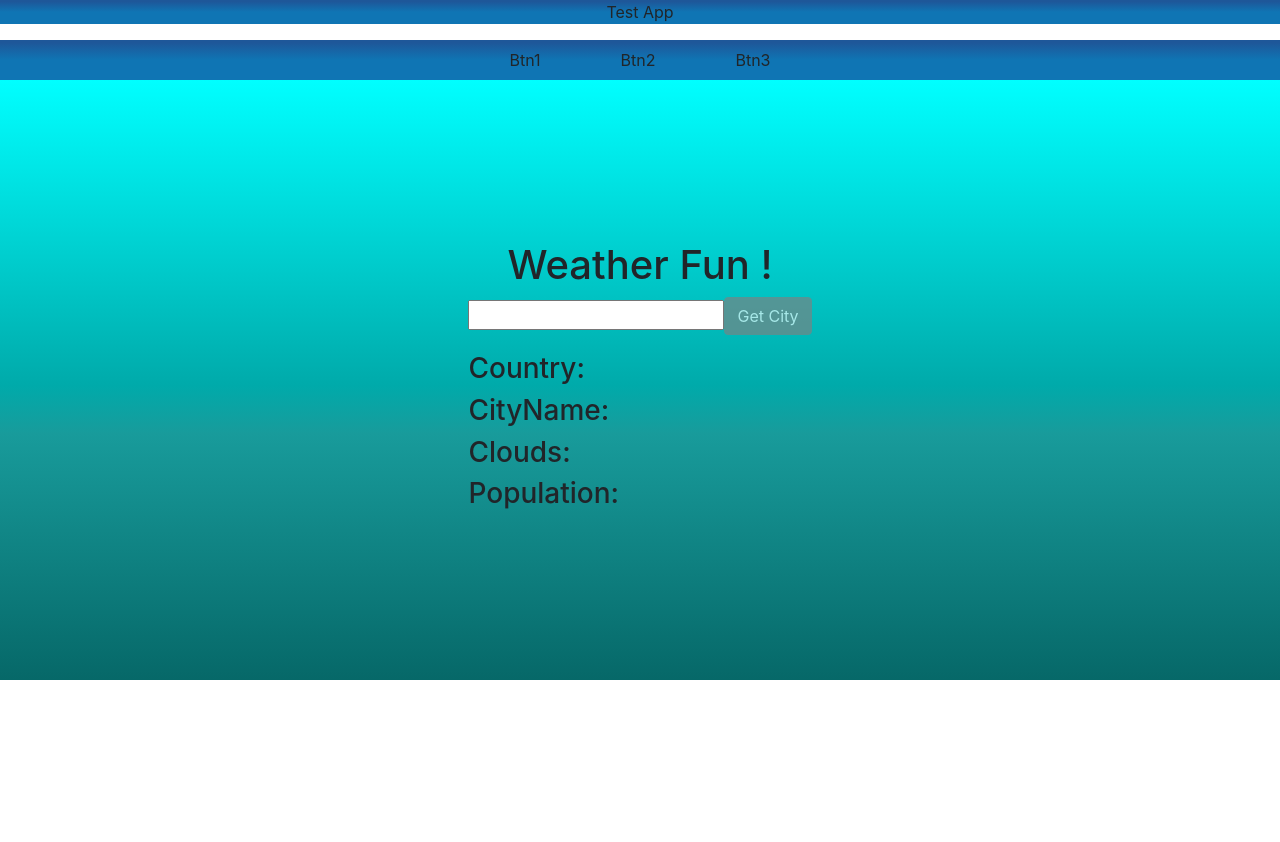
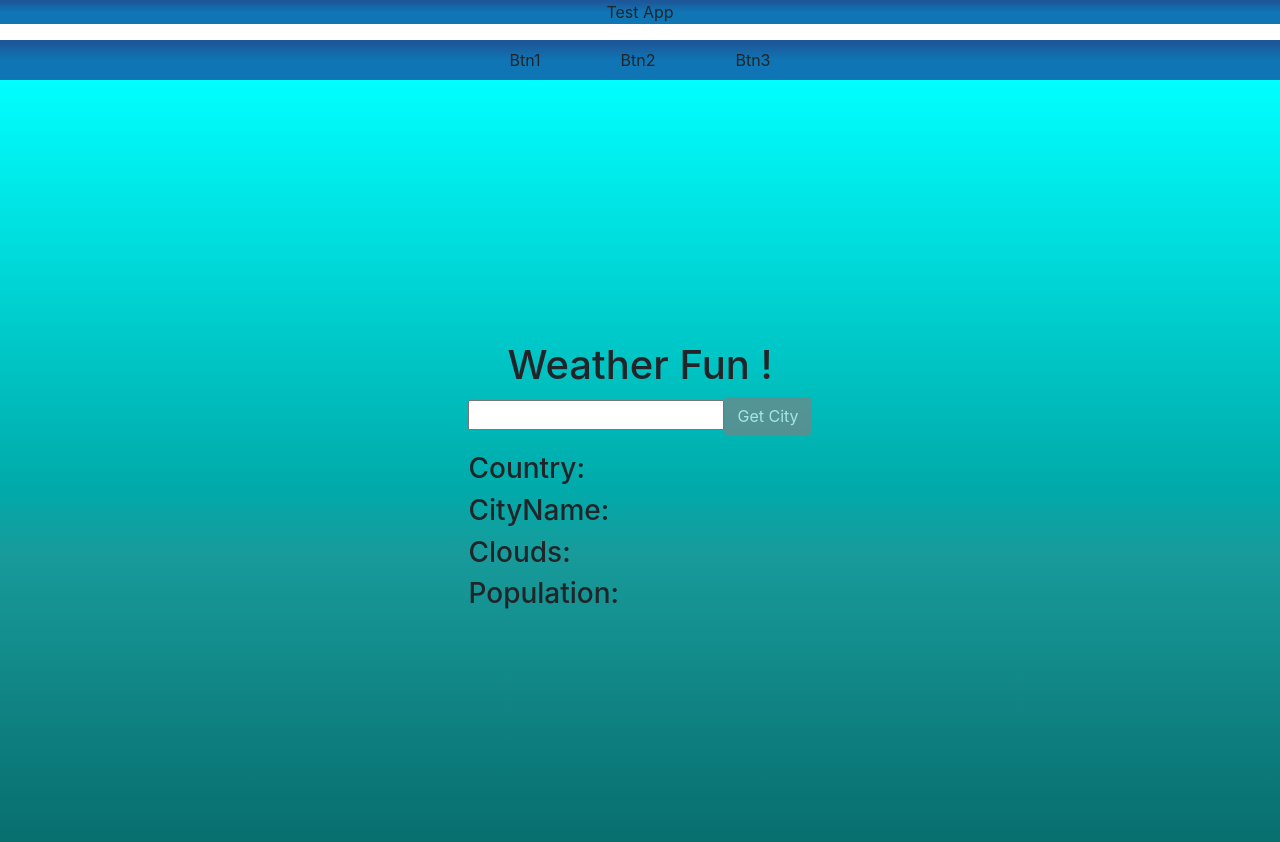
Before and after one commit to alanrichards86/todoProject, an Angular app: page /weather in a window 1280 px wide. Shown: the top 842 px of the page. Before the commit the page ends 800 px from the top, so only its background shows below. Built offline with nearby package versions, Linux system fonts and the light colour scheme.

Commit message:
Changed the height of the main weather div to better fit the page.

```diff
--- a/src/app/components/weather/weather.component.scss
+++ b/src/app/components/weather/weather.component.scss
@@ -1,5 +1,5 @@
 .mainDiv {
-    height: 600px;
+    height: 800px;
     display: flex;
     justify-content: center;
     flex-direction: column;
```
